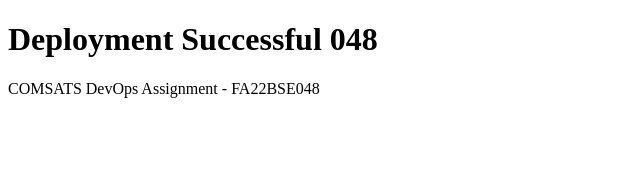
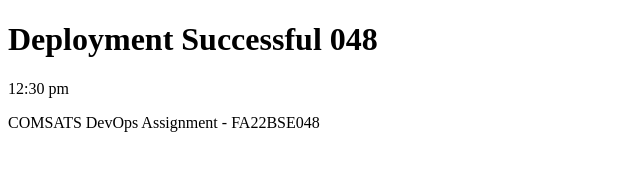
Before and after one commit to anum48/jenkins-cicd-demo, a plain HTML site: page index.html in a window 1280 px wide. Shown: the whole page, without its empty margins (0-640 px from the left). Drawn offline with Linux system fonts and the light colour scheme.

Commit message:
Update index.html

```diff
--- a/index.html
+++ b/index.html
@@ -3,6 +3,7 @@
 <head><title>CI/CD Demo</title></head>
 <body>
   <h1>Deployment Successful 048 </h1>
+  <p>12:30 pm</p>
   <p>COMSATS DevOps Assignment - FA22BSE048</p>
 </body>
 </html>
```
